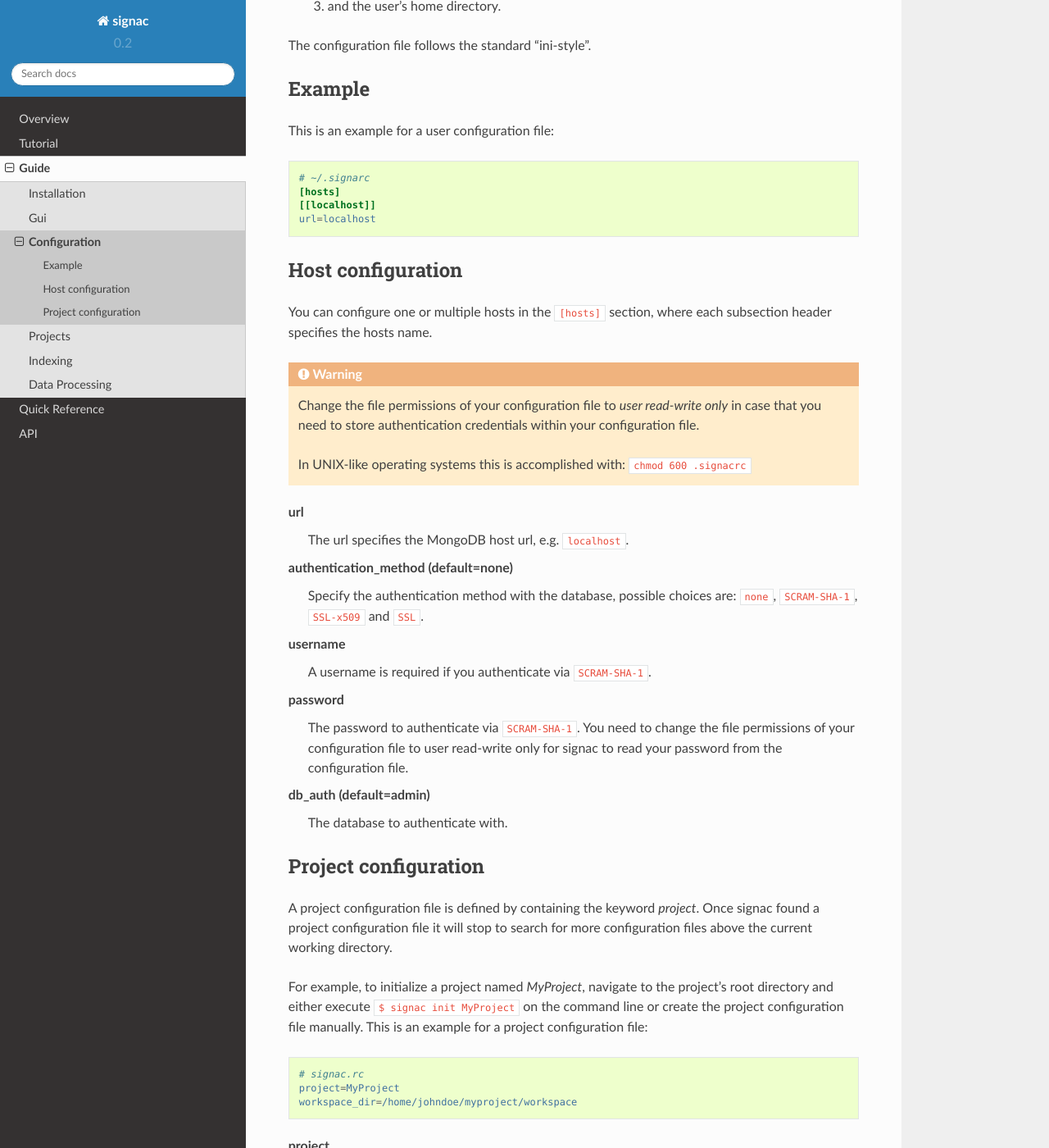
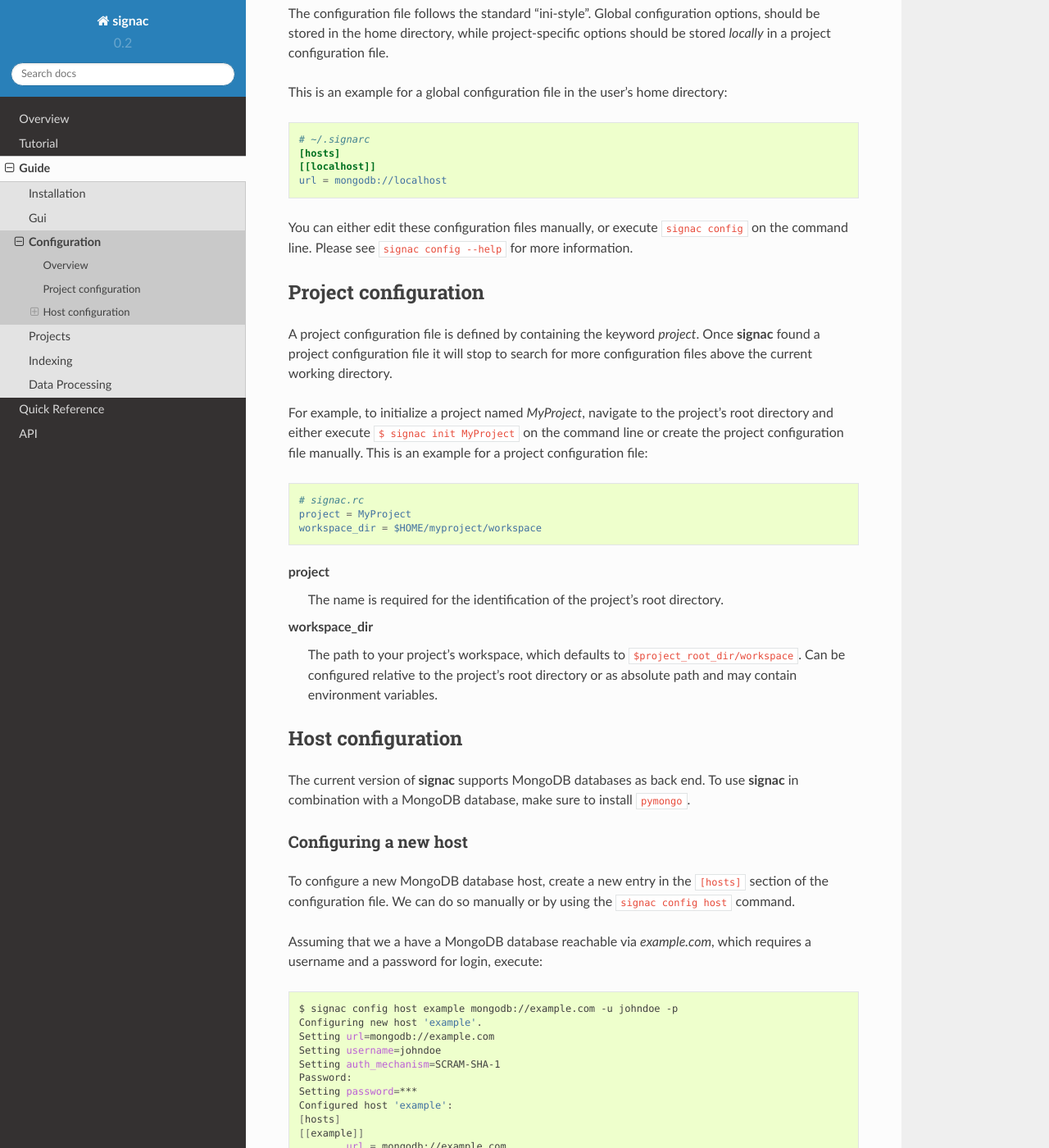
Before and after one commit to glotzerlab/signac, a Sphinx documentation site: the page built from doc/configuration.rst, in a window 1280 px wide and 1400 px high, scrolled down 405 px. Shown: the whole window at 82% size. Built offline with Sphinx 7.4.7 and the Read the Docs theme 2.0.0, drawn with Linux system fonts in a browser that asks for light colours; some of the changed text lies outside the part shown.

Commit message:
Update the configuration documentation to new API.

```diff
--- a/doc/configuration.rst
+++ b/doc/configuration.rst
@@ -1,62 +1,39 @@
 .. _configuration:
 
+=============
 Configuration
 =============
 
-Signac is designed to be used with a MongoDB database as back end.
-Use the :doc:`signac gui <gui>` to configure one or more MongoDB database hosts.
-Alternatively you can also create configuration files manually.
+Overview
+========
 
-.. _signac-gui: https://bitbucket.org/glotzer/signac-gui
-
-signac is configured with configuration files, which are named either ``.signacrc`` or ``signac.rc``.
+The **signac** framework is configured with configuration files, which are named either ``.signacrc`` or ``signac.rc``.
 These configuration files are searched for at multiple locations in the following order:
 
   1. in the current working directory,
-  2. in each directory above the current working directory until a project configuration file is found
+  2. in each directory above the current working directory until a project configuration file is found,
   3. and the user's home directory.
 
 The configuration file follows the standard "ini-style".
+Global configuration options, should be stored in the home directory, while project-specific options should be stored *locally* in a project configuration file.
 
-Example
--------
-
-This is an example for a user configuration file:
+This is an example for a global configuration file in the user's home directory:
 
 .. code-block:: ini
 
    # ~/.signarc
    [hosts]
    [[localhost]]
-   url=localhost
+   url = mongodb://localhost
 
-Host configuration
-------------------
-
-You can configure one or multiple hosts in the ``[hosts]`` section, where each subsection header specifies the hosts name.
-
-.. warning::
-   Change the file permissions of your configuration file to *user read-write only* in case that you need to store authentication credentials within your configuration file.
-
-   In UNIX-like operating systems this is accomplished with: ``chmod 600 .signacrc``
-
-url
-  The url specifies the MongoDB host url, e.g. ``localhost``.
-authentication_method (default=none)
-  Specify the authentication method with the database, possible choices are: ``none``, ``SCRAM-SHA-1``, ``SSL-x509`` and ``SSL``.
-username
-  A username is required if you authenticate via ``SCRAM-SHA-1``.
-password
-  The password to authenticate via ``SCRAM-SHA-1``.
-  You need to change the file permissions of your configuration file to user read-write only for signac to read your password from the configuration file.
-db_auth (default=admin)
-  The database to authenticate with.
+You can either edit these configuration files manually, or execute ``signac config`` on the command line.
+Please see ``signac config --help`` for more information.
 
 Project configuration
----------------------
+=====================
 
 A project configuration file is defined by containing the keyword *project*.
-Once signac found a project configuration file it will stop to search for more configuration files above the current working directory.
+Once **signac** found a project configuration file it will stop to search for more configuration files above the current working directory.
 
 For example, to initialize a project named *MyProject*, navigate to the project's root directory and either execute ``$ signac init MyProject`` on the command line or create the project configuration file manually.
 This is an example for a project configuration file:
@@ -73,3 +50,116 @@ project
 workspace_dir
   The path to your project's workspace, which defaults to ``$project_root_dir/workspace``.
   Can be configured relative to the project's root directory or as absolute path and may contain environment variables.
+
+
+Host configuration
+==================
+
+The current version of **signac** supports MongoDB databases as back end.
+To use **signac** in combination with a MongoDB database, make sure to install ``pymongo``.
+
+Configuring a new host
+----------------------
+
+To configure a new MongoDB database host, create a new entry in the ``[hosts]`` section of the configuration file.
+We can do so manually or by using the ``signac config host`` command.
+
+Assuming that we a have a MongoDB database reachable via *example.com*, which requires a username and a password for login, execute:
+
+.. code-block:: bash
+
+    $ signac config host example mongodb://example.com -u johndoe -p
+    Configuring new host 'example'.
+    Setting url=mongodb://example.com
+    Setting username=johndoe
+    Setting auth_mechanism=SCRAM-SHA-1
+    Password:
+    Setting password=***
+    Configured host 'example':
+    [hosts]
+    [[example]]
+            url = mongodb://example.com
+            username = johndoe
+            auth_mechanism = SCRAM-SHA-1
+            password = ***
+
+The name of the configured host (here: *example*) can be freely chosen.
+You can omit the ``-p/--password`` argument, in which case the password will not be stored and you will prompted to enter it for each session.
+
+We can now connect to this host with:
+
+.. code-block:: python
+
+    >>> import signac
+    >>> db = signac.get_database('mydatabase', hostname='example')
+
+The ``hostname`` argument defaults to the first configured host and can always be omitted if there is only one configured host.
+
+.. note::
+
+    To prevent that unauthorized users can steal your login credentials, **signac** will update the configuration file permissions, such that it is only readable by yourself.
+
+
+Changing the password
+---------------------
+
+To change the password for a configured host, execute
+
+.. code-block:: bash
+
+    $ signac host example --update-pw -p
+
+Omiting the ``-p/--password`` argument means that a password will not be stored, requiring to enter it for each session.
+
+.. warning::
+
+    By default, any password set in this way, will be **encrypted**. This means that the actual password is different from the one that you entered.
+    However, while it is practically impossible to guess what you entered, a stored password hash will give any intruder access to the database.
+    This means you need to **treat the hash like a password!**
+
+Copying a configuration
+-----------------------
+
+In general, in order to copy a configuration from one machine to another, you can simply copy the ``.signacrc`` file as is.
+If you only want to copy a single host configuration, you can either manually copy the associated section or use the ``signac config host`` command for export:
+
+.. code-block:: bash
+
+    $ signac config host example > example_config.rc
+
+Then copy the ``example_config.rc`` file to the new machine and rename or append it to an existing ``.signacrc`` file.
+For security reasons, any stored password is not directly copied in this way.
+To copy the password, follow:
+
+.. code-block:: bash
+
+    # Copy the password from the old machine:
+    johndoe@oldmachine $ signac config host example --show-pw
+    XXXX
+    # Enter it on the new machine:
+    johndoe@newmachine $ signac config host example -p
+
+
+Manual host configuration
+-------------------------
+
+You can configure one or multiple hosts in the ``[hosts]`` section, where each subsection header specifies the host's name.
+
+url
+  The url specifies the MongoDB host url, e.g. ``mongodb://localhost``.
+authentication_method (default=none)
+  Specify the authentication method with the database, possible choices are: ``none`` or ``SCRAM-SHA-1``.
+username
+  A username is required if you authenticate via ``SCRAM-SHA-1``.
+password
+  The password to authenticate via ``SCRAM-SHA-1``.
+db_auth (default=admin)
+  The database to authenticate with.
+password_config
+  In case that you update, but not store your password, the configuration file will contain only meta hashing data, such as the salt.
+  This allows to authenticate by entering the password for each sessions, which is generally more secure than storing the actual password hash.
+
+.. warning::
+
+    **signac** will automatically change the file permissions of the configuration file to *user read-write only* in case that it contains authentication credentials.
+    In case that this fails, you can set the permissions manually, e.g., on UNIX-like operating systems with: ``chmod 600 ~/.signacrc``.
```
Also changed, not shown: other parts of doc/configuration.rst (+2 -2 lines).
